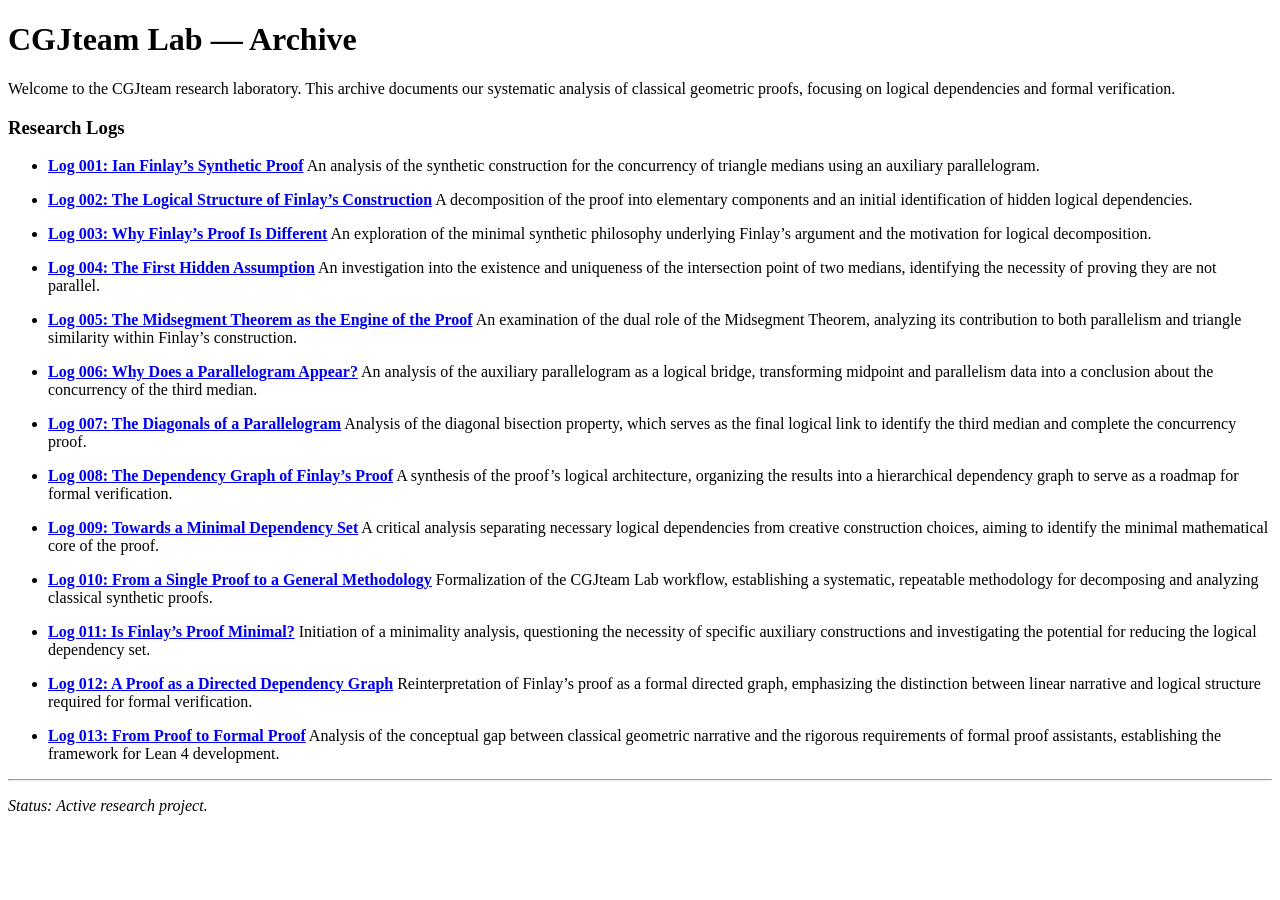
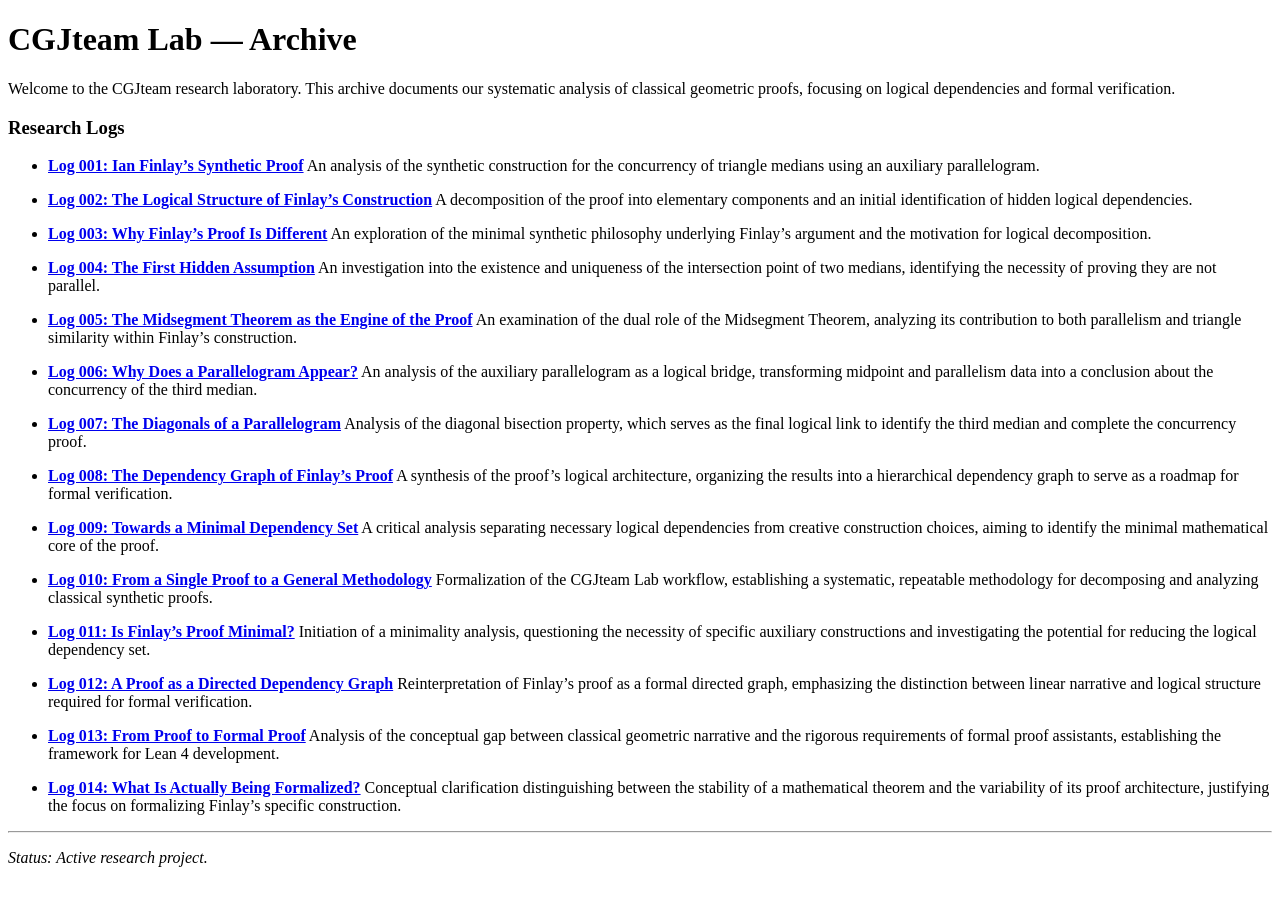
Before and after one commit to cgjteam/cgjteam.github.io, a Jekyll site: the page built from index.md, in a window 1280 px wide. Built offline with Jekyll 4.4.1, drawn with Linux system fonts in a browser that asks for light colours; our own code applies the rules of GitHub Pages for plain Markdown files.

Commit message:
Update index.md

```diff
--- a/index.md
+++ b/index.md
@@ -43,6 +43,9 @@ Welcome to the CGJteam research laboratory. This archive documents our systemati
   * **[Log 013: From Proof to Formal Proof](log-013.md)**
   Analysis of the conceptual gap between classical geometric narrative and the rigorous requirements of formal proof assistants, establishing the framework for Lean 4 development.
 
+  * **[Log 014: What Is Actually Being Formalized?](log-014.md)**
+  Conceptual clarification distinguishing between the stability of a mathematical theorem and the variability of its proof architecture, justifying the focus on formalizing Finlay’s specific construction.
+
 
 
 
```
